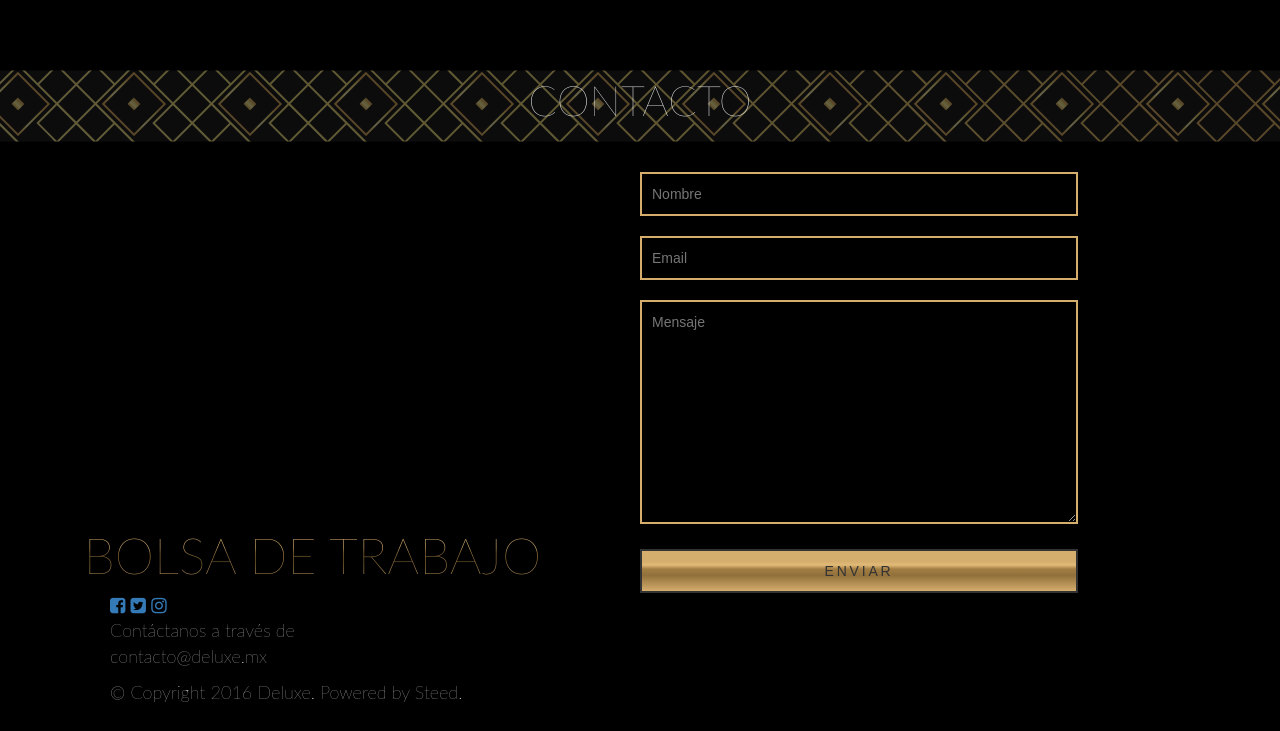
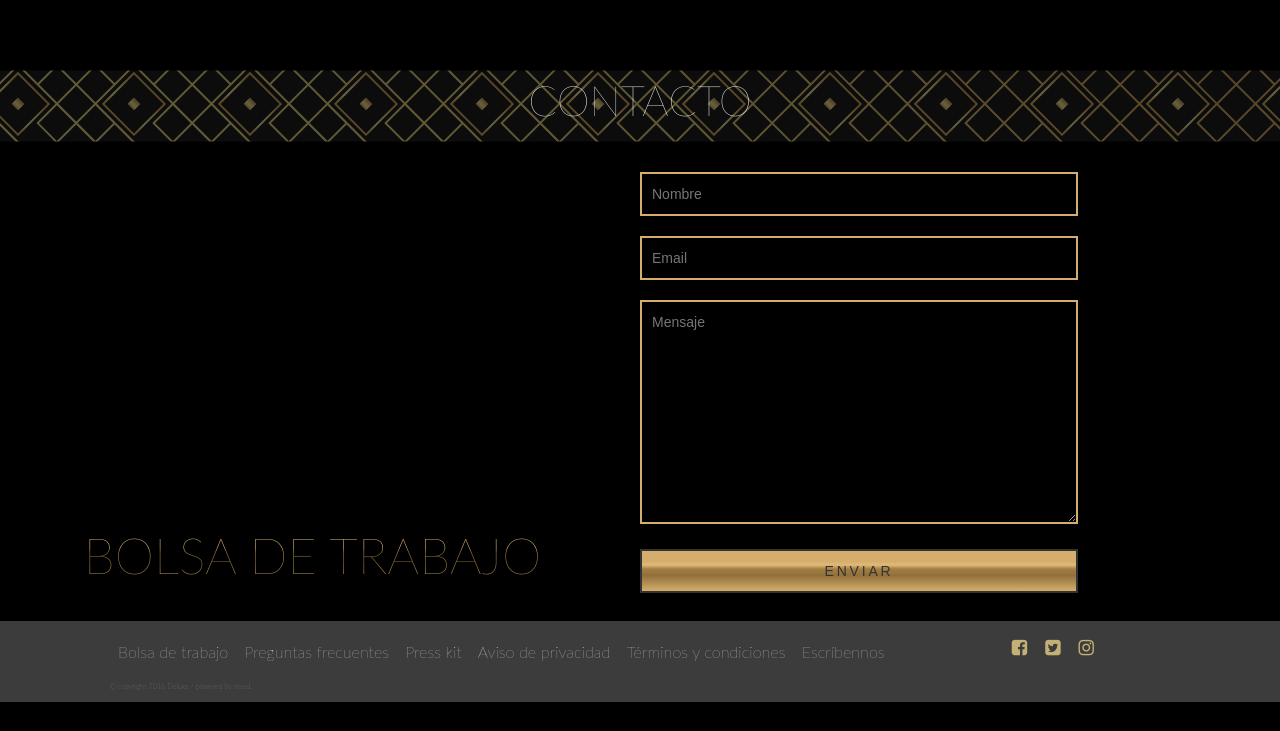
Before and after one commit to SteedMx/deluxe.mx, a website: page public/index.html in a window 1280 px wide. Shown: the part 3400-4131 px from the top of the page. After the commit the page ends 4102 px from the top, so only its background shows below. Drawn offline with nearby package versions, Linux system fonts and the light colour scheme; some packages are replaced by stand-ins of ours; a web font is replaced by a local one.

Commit message:
Change footer style in desktop view

```diff
--- a/public/css/main.css
+++ b/public/css/main.css
@@ -257,6 +257,7 @@ html, body {
 
 .contact-unit {
   background-color: #000;
+  padding-bottom:2em;
 }
 
 .contact-unit .row {
@@ -673,17 +674,49 @@ footer {
   font-family: 'lato';
   font-weight: 200;
   font-size: large;
-  background-color: #000;
+  background-color: rgb(60, 60, 60);
   color: #FFF;
 }
 
 footer div {
   margin-left: 110px;
+  display:flex;
+  flex-flow:row;
 }
 
-footer > a {
-  margin-top:10px;
-  color: white;
+footer > div > p > a {
+  margin-top:30px;
+  color: white !important;
+  font-size:0.9em;
+  padding:0.5em;
+}
+
+#footer-social-icons {
+  display:flex;
+  flex-flow:row;
+  flex-grow:2;
+}
+
+#footer-copy {
+  display:flex;
+  flex-flow:column;
+  color:#b7b7b7;
+  font-size:0.4em;
+}
+
+#footer-social-icons > a > i {
+  margin:0.5em;
+  margin-top:1em;
+  color:#c3b075;
+}
+
+footer > div > p > a:hover {
+  text-decoration:none;
+}
+
+footer > div > p {
+  display:block;
+  margin-top:1em;
 }
 
 /* Landscape phones and down */
--- a/public/templates/footer.html
+++ b/public/templates/footer.html
@@ -1,14 +1,20 @@
 <!-- Footer
    ================================================== -->
 <footer>
-    <div>
+  <div>
+    <p><a href="#">Bolsa de trabajo</a></p>
+    <p><a href="#">Preguntas frecuentes</a></p>
+    <p><a href="#">Press kit</a></p>
+    <p><a href="#">Aviso de privacidad</a></p>
+    <p><a href="#">Términos y condiciones</a></p>
+    <p><a href="#">Escríbennos</a></p>
+    <div id="footer-social-icons">
       <a href="https://fb.com/DeluxeMx"><i class="fa fa-facebook-square" aria-hidden="true"></i></a>
       <a href="https://twitter.com/DeluxeMx"><i class="fa fa-twitter-square" aria-hidden="true"></i></a>
       <a href="https://instagram.com/DeluxeMx"><i class="fa fa-instagram" aria-hidden="true"></i></a>
-      <br>
-      <p>Contáctanos a través de <br><span>contacto@deluxe.mx</span></p>
-      &copy; Copyright 2016 Deluxe.
-      Powered by Steed.
-      <br><br>
-    </div> <!-- end row -->
+    </div>
+  </div> <!-- end row -->
+  <div id="footer-copy">
+    <p>&copy; copyright 2016 Deluxe / powered by steed.</p>
+  </div> <!-- end row -->
 </footer> <!-- end footer -->
```
